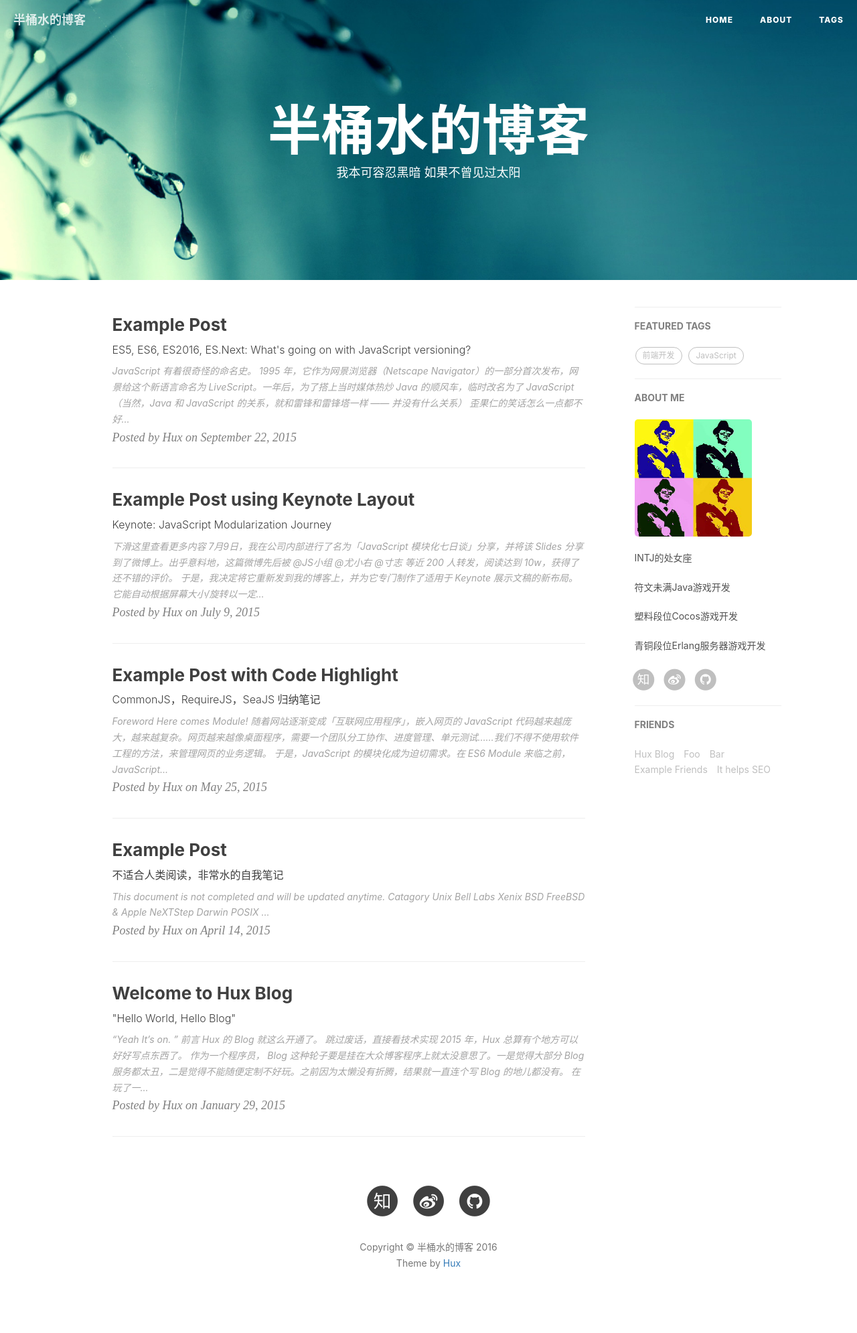
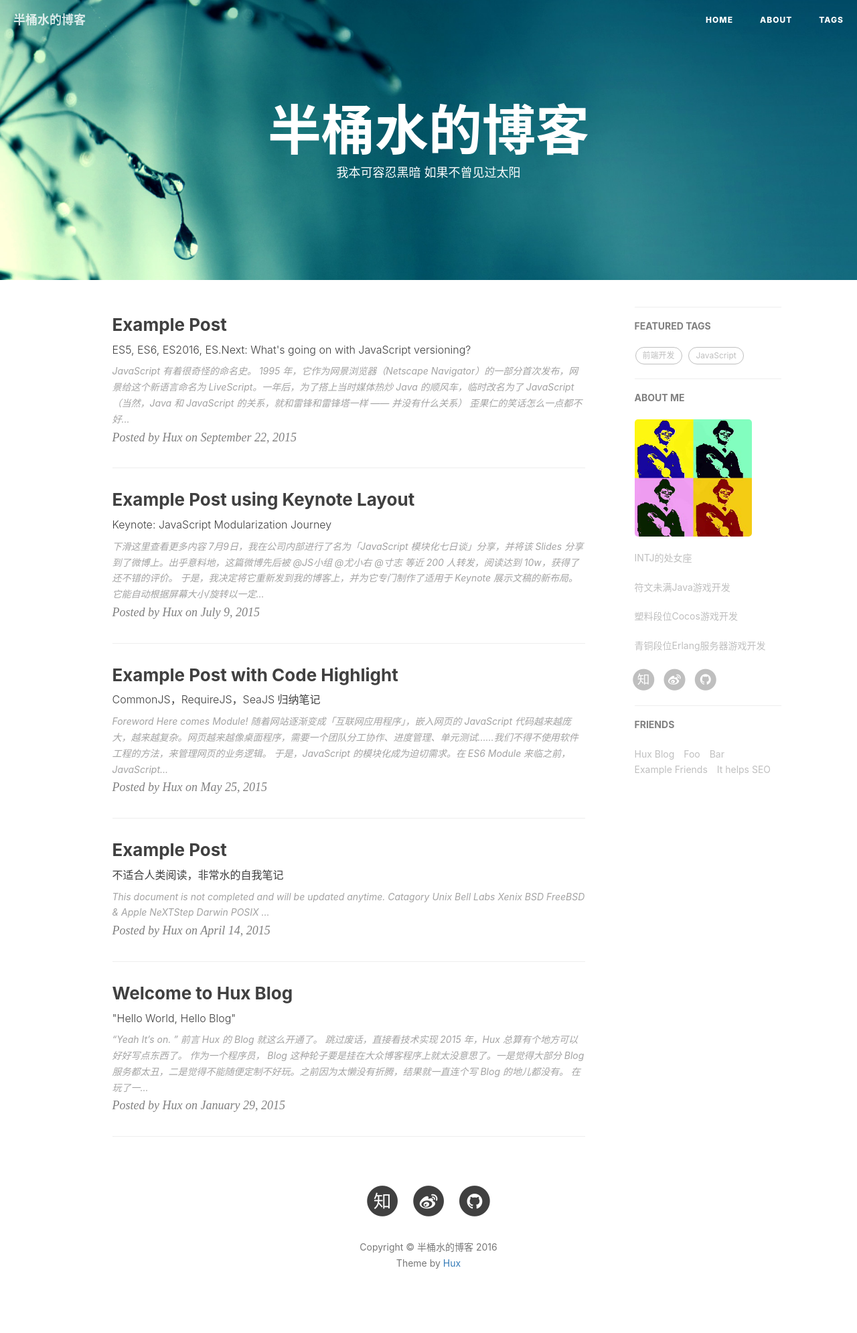
Before and after one commit to SkqUltra/SkqUltra.github.io, a Jekyll site: the page built from index.html, in a window 1280 px wide. Shown: the whole page at 67% size. Built offline with Jekyll 4.4.1, drawn with Linux system fonts in a browser that asks for light colours; nearby versions of some CDN libraries; the list of posts is cut into pages by our own code; comment, search, counter and statistics services are not loaded.

Commit message:
change color

```diff
--- a/_includes/head.html
+++ b/_includes/head.html
@@ -25,7 +25,6 @@
     <!-- Hux change font-awesome CDN to qiniu -->
     <link href="http://cdn.staticfile.org/font-awesome/4.2.0/css/font-awesome.min.css" rel="stylesheet" type="text/css">
 
-
     <!-- Hux Delete, sad but pending in China
     <link href='http://fonts.googleapis.com/css?family=Lora:400,700,400italic,700italic' rel='stylesheet' type='text/css'>
     <link href='http://fonts.googleapis.com/css?family=Open+Sans:300italic,400italic,600italic,700italic,800italic,400,300,600,700,800' rel='stylesheet' type='text/
--- a/_layouts/page.html
+++ b/_layouts/page.html
@@ -101,7 +101,7 @@ layout: default
                 <!-- Short About -->
                 <section class="visible-md visible-lg">
                     <hr><h5><a href="{{'/about/' | prepend: site.baseurl }}">ABOUT ME</a></h5>
-                    <div class="short-about" style="color:#525252;">
+                    <div class="short-about">
                         {% if site.sidebar-avatar %}
                             <img src="{{site.sidebar-avatar}}" />
                         {% endif %}
```
Also changed, not shown: 10 other files.
